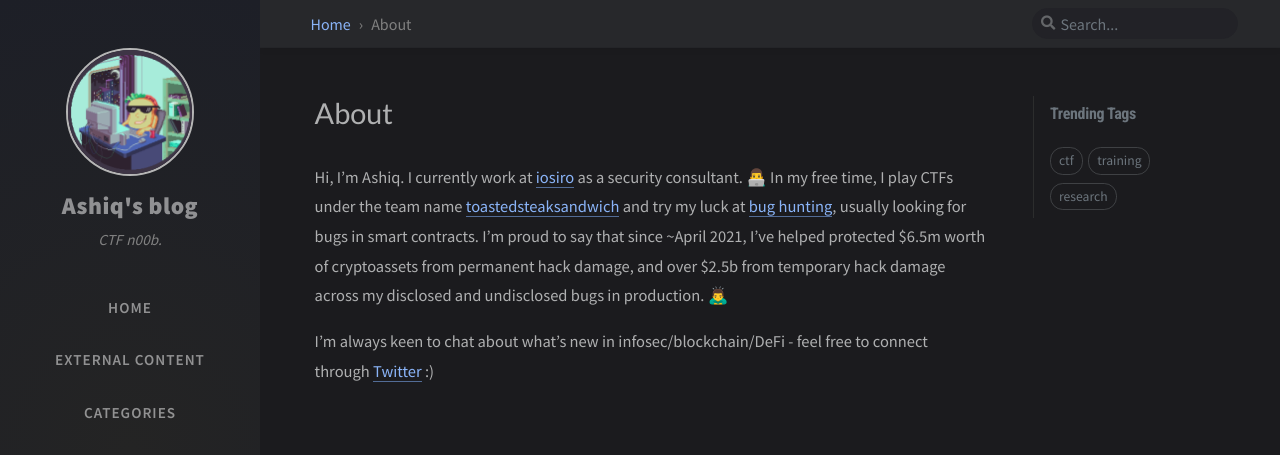
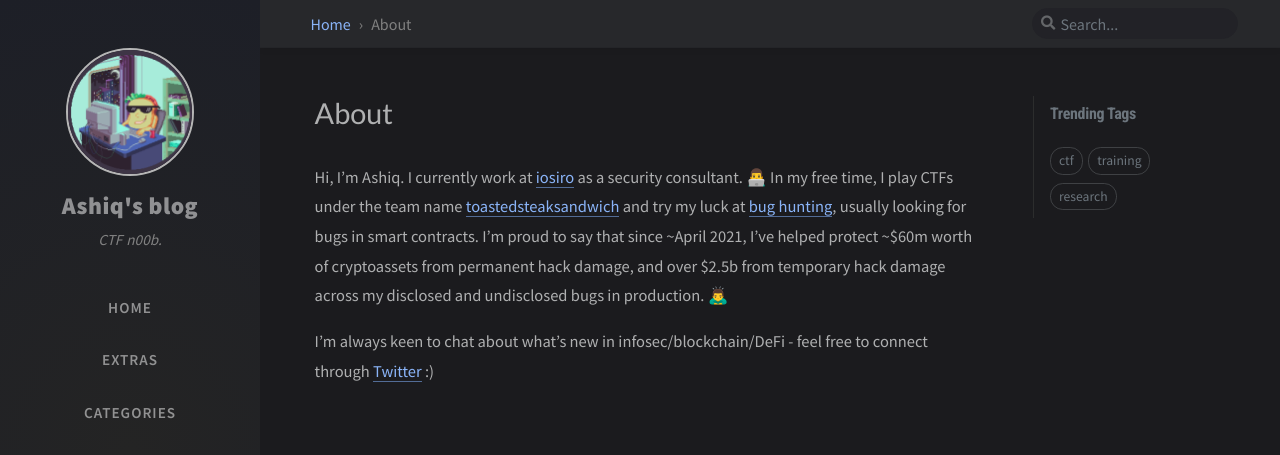
Before and after one commit to toastedsteaksandwich/toastedsteaksandwich.github.io, a Jekyll site: the page built from tabs/about.md, in a window 1280 px wide. Shown: the top 455 px of the page. Built offline with Jekyll 4.4.1, drawn with Linux system fonts in a browser that asks for light colours; nearby versions of some CDN libraries; comment, search, counter and statistics services are not loaded.

Commit message:
Updated extras

```diff
--- a/_data/tabs.yml
+++ b/_data/tabs.yml
@@ -9,10 +9,10 @@
   name: Home
   icon: "fas fa-home"
 -
-  name: External Content
+  name: Extras
   icon: "fas fa-globe-africa"
   path: tabs
-  url: external
+  url: extras
 -
   name: Categories
   icon: "fas fa-stream"
--- a/tabs/about.md
+++ b/tabs/about.md
@@ -8,6 +8,6 @@ title: About
 # MIT License
 ---
 
-Hi, I'm Ashiq. I currently work at [iosiro](https://iosiro.com/) as a security consultant. 👨‍💻 In my free time, I play CTFs under the team name [toastedsteaksandwich](https://ctftime.org/team/120123/) and try my luck at [bug hunting](../external), usually looking for bugs in smart contracts. I'm proud to say that since ~April 2021, I've helped protected $6.5m worth of cryptoassets from permanent hack damage, and over $2.5b from temporary hack damage across my disclosed and undisclosed bugs in production. 🙇‍♂️
+Hi, I'm Ashiq. I currently work at [iosiro](https://iosiro.com/) as a security consultant. 👨‍💻 In my free time, I play CTFs under the team name [toastedsteaksandwich](https://ctftime.org/team/120123/) and try my luck at [bug hunting](../extras), usually looking for bugs in smart contracts. I'm proud to say that since ~April 2021, I've helped protect ~$60m worth of cryptoassets from permanent hack damage, and over $2.5b from temporary hack damage across my disclosed and undisclosed bugs in production. 🙇‍♂️
 
 I'm always keen to chat about what's new in infosec/blockchain/DeFi - feel free to connect through [Twitter](https://twitter.com/AshiqAmien) :)
```
Also changed, not shown: tabs/external.md (deleted, +0 -45 lines), tabs/extras.md (added, +58 -0 lines).
